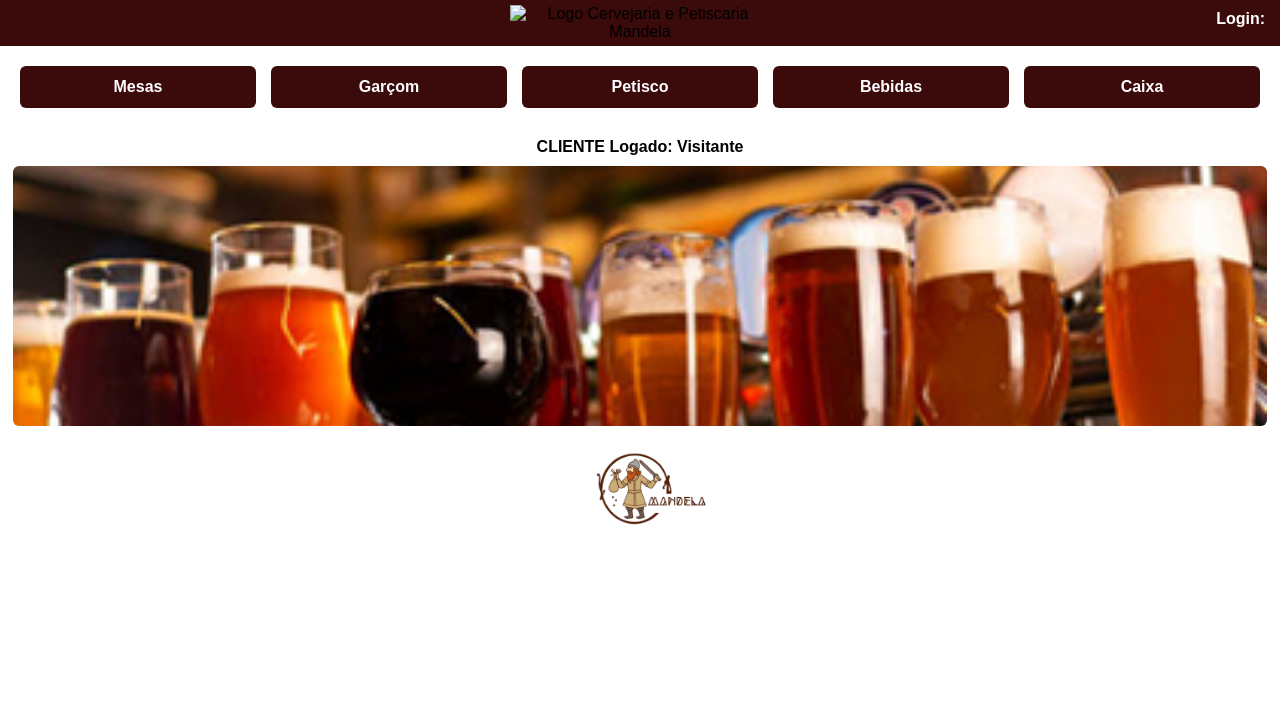
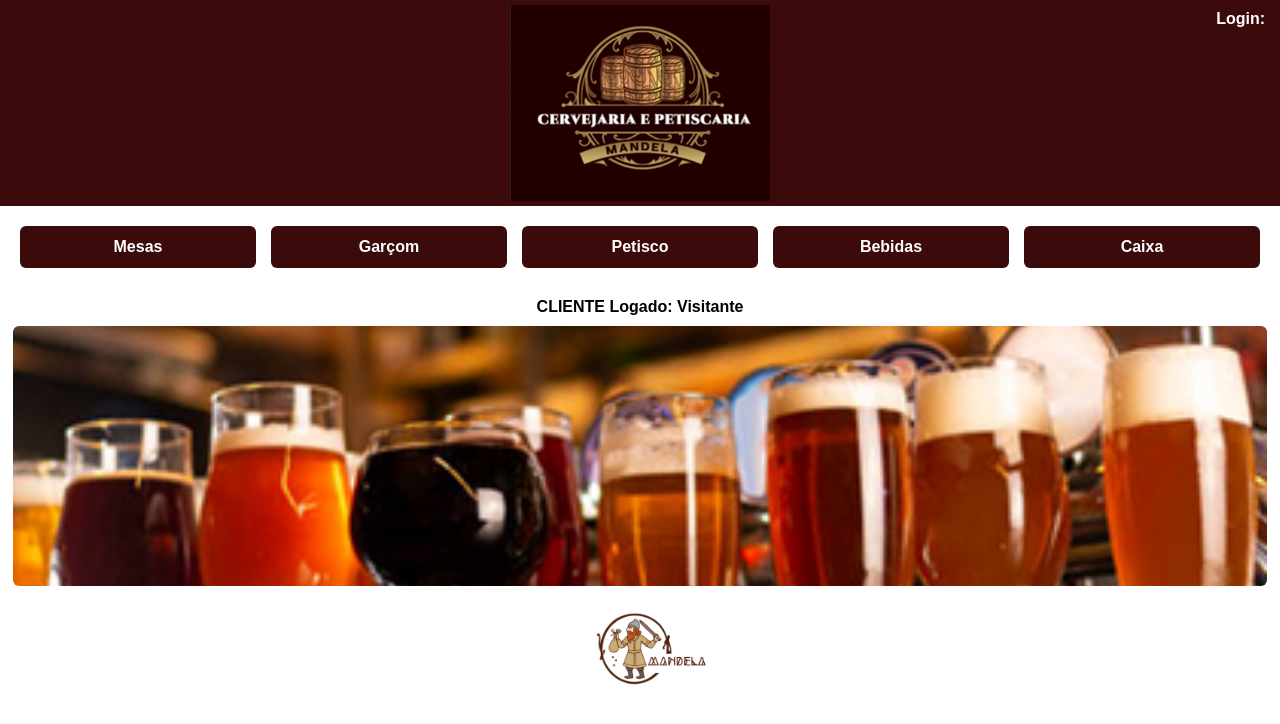
Before and after one commit to DanielMaori43/cervejaria, a plain HTML site: page index.html in a window 1280 px wide. Drawn offline with Linux system fonts and the light colour scheme; the site is published under a folder, as on GitHub Pages, so addresses that start at the root find nothing.

Commit message:
Update index.html

```diff
--- a/index.html
+++ b/index.html
@@ -11,7 +11,7 @@
 <body>
 
   <header class="topo">
-    <img src="/logo do bar 1.jpg" alt="Logo Cervejaria e Petiscaria Mandela" class="logo-principal">
+    <img src="logo do bar 1.jpg" alt="Logo Cervejaria e Petiscaria Mandela" class="logo-principal">
     <a href="login.html" class="login-link">Login:</a>
   </header>
 
```
